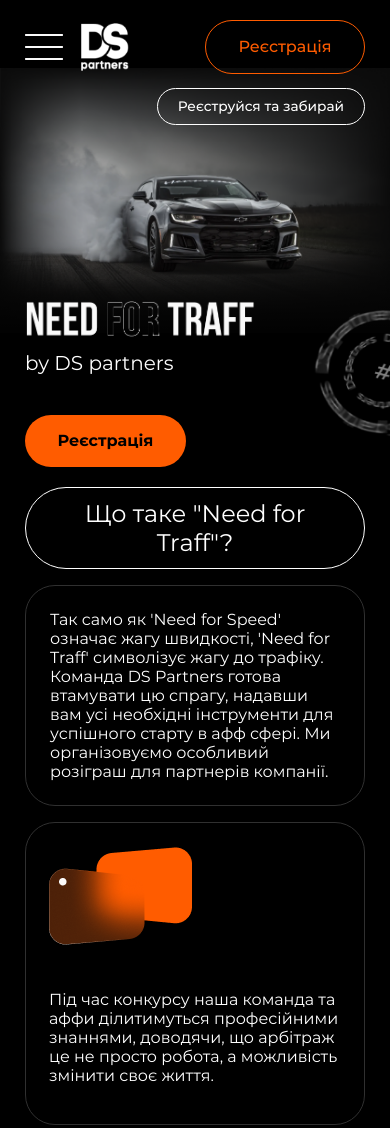
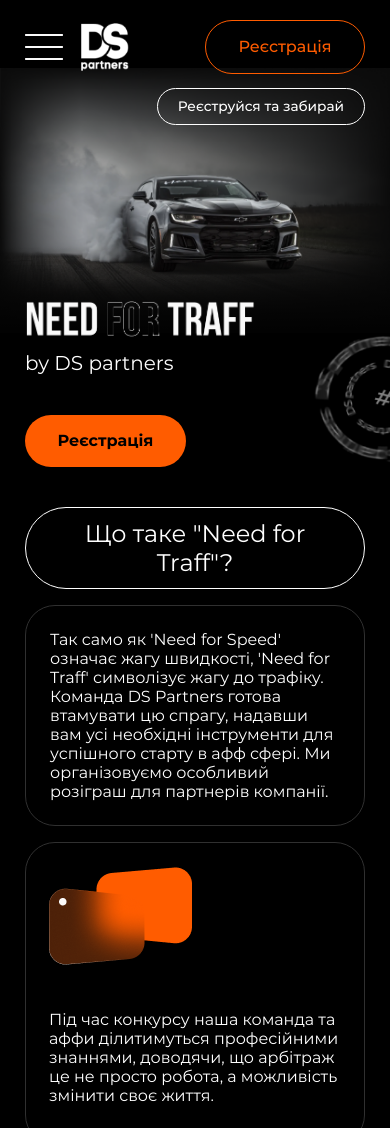
Before and after one commit to coffee347/srcsettest, a website: page index.html in a window 390 px wide. Shown: the top 1128 px of the page. Drawn offline with nearby package versions, Linux system fonts and the light colour scheme.

Commit message:
Add files via upload

```diff
--- a/styles/style.scss
+++ b/styles/style.scss
@@ -502,6 +502,24 @@
 
 section#need-for-traff {
     position: relative;
+
+    @media all and (min-width: 993px) {
+        .ds-cta {
+            font-size: 1rem;
+        }
+    }
+
+    @media screen and (max-width: 992px) {
+        .ds-cta {
+            font-size: 1.25rem;
+        }
+    }
+}
+
+@media screen and (max-width: 992px) {
+    section#need-for-traff {
+        margin-top: 1.25rem;
+    }
 }
 
 .ds-section-header {
@@ -702,7 +720,7 @@
 
     @media screen and (max-width: 992px) {
         &--half-edge-2 {
-            bottom: 26px;
+            bottom: 0;
             right: 0;
             width: 80px;
             height: 136px;
@@ -1263,21 +1281,6 @@
     }
 }
 
-
-#need-for-traff {
-    @media all and (min-width: 993px) {
-        .ds-cta {
-            font-size: 1rem;
-        }
-    }
-
-    @media screen and (max-width: 992px) {
-        .ds-cta {
-            font-size: 1.25rem;
-        }
-    }
-}
-
 @media screen and (max-width: 992px) {
     #grand-finale {
         display: flex;
```
Also changed, not shown: styles/style.css, 1 other file.
